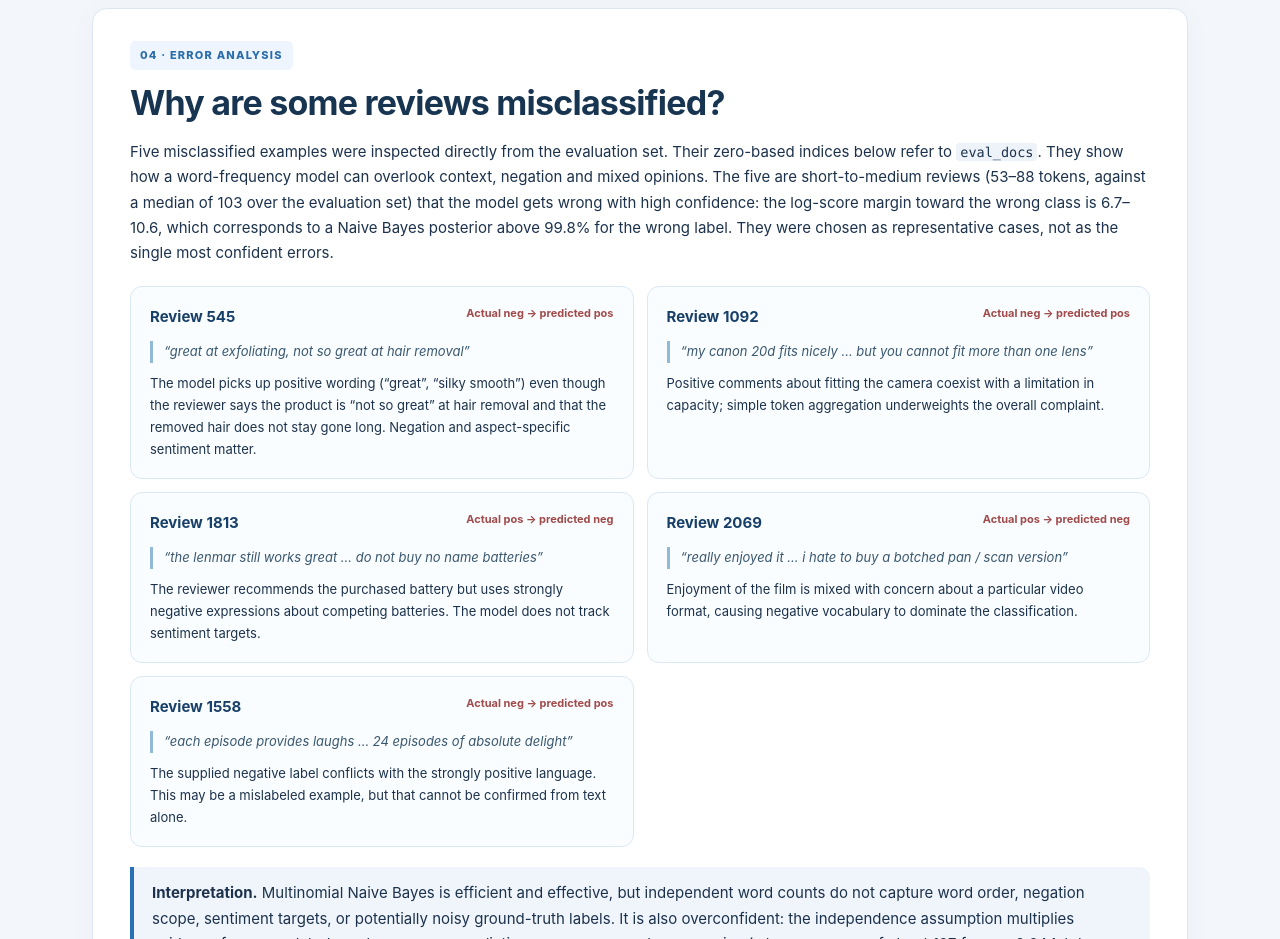
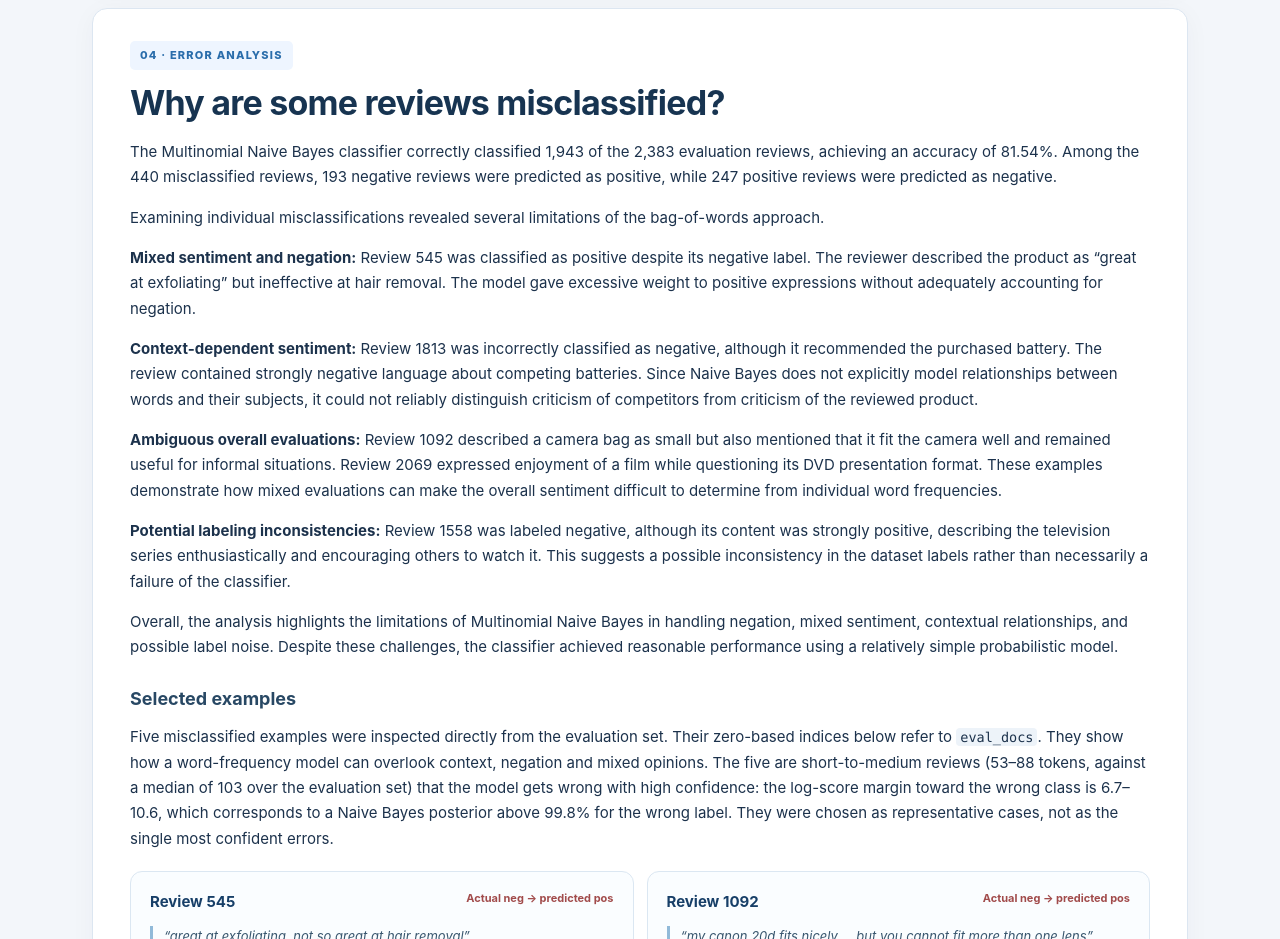
Before and after one commit to Zoey-Yang459/Zoey-Yang459.github.io, a plain HTML site: page assignment4/index.html in a window 1280 px wide. Shown: the part 3380-4319 px from the top of the page. Drawn offline with Linux system fonts and the light colour scheme.

Commit message:
Update index.html

```diff
--- a/assignment4/index.html
+++ b/assignment4/index.html
@@ -82,6 +82,14 @@ main{max-width:1130px;margin:29px auto 55px;padding:0 17px}.panel{scroll-margin-
 <section id="errors" class="panel">
   <div class="eyebrow">04 · ERROR ANALYSIS</div>
   <h2>Why are some reviews misclassified?</h2>
+  <p>The Multinomial Naive Bayes classifier correctly classified 1,943 of the 2,383 evaluation reviews, achieving an accuracy of 81.54%. Among the 440 misclassified reviews, 193 negative reviews were predicted as positive, while 247 positive reviews were predicted as negative.</p>
+  <p>Examining individual misclassifications revealed several limitations of the bag-of-words approach.</p>
+  <p><strong>Mixed sentiment and negation:</strong> Review 545 was classified as positive despite its negative label. The reviewer described the product as “great at exfoliating” but ineffective at hair removal. The model gave excessive weight to positive expressions without adequately accounting for negation.</p>
+  <p><strong>Context-dependent sentiment:</strong> Review 1813 was incorrectly classified as negative, although it recommended the purchased battery. The review contained strongly negative language about competing batteries. Since Naive Bayes does not explicitly model relationships between words and their subjects, it could not reliably distinguish criticism of competitors from criticism of the reviewed product.</p>
+  <p><strong>Ambiguous overall evaluations:</strong> Review 1092 described a camera bag as small but also mentioned that it fit the camera well and remained useful for informal situations. Review 2069 expressed enjoyment of a film while questioning its DVD presentation format. These examples demonstrate how mixed evaluations can make the overall sentiment difficult to determine from individual word frequencies.</p>
+  <p><strong>Potential labeling inconsistencies:</strong> Review 1558 was labeled negative, although its content was strongly positive, describing the television series enthusiastically and encouraging others to watch it. This suggests a possible inconsistency in the dataset labels rather than necessarily a failure of the classifier.</p>
+  <p>Overall, the analysis highlights the limitations of Multinomial Naive Bayes in handling negation, mixed sentiment, contextual relationships, and possible label noise. Despite these challenges, the classifier achieved reasonable performance using a relatively simple probabilistic model.</p>
+  <h3>Selected examples</h3>
   <p>Five misclassified examples were inspected directly from the evaluation set. Their zero-based indices below refer to <code>eval_docs</code>. They show how a word-frequency model can overlook context, negation and mixed opinions. The five are short-to-medium reviews (53–88 tokens, against a median of 103 over the evaluation set) that the model gets wrong with high confidence: the log-score margin toward the wrong class is 6.7–10.6, which corresponds to a Naive Bayes posterior above 99.8% for the wrong label. They were chosen as representative cases, not as the single most confident errors.</p>
   <div class="error-grid">
    <article class="error-card"><div class="error-head"><strong>Review 545</strong><span>Actual neg → predicted pos</span></div><blockquote>“great at exfoliating, not so great at hair removal”</blockquote><p>The model picks up positive wording (“great”, “silky smooth”) even though the reviewer says the product is “not so great” at hair removal and that the removed hair does not stay gone long. Negation and aspect-specific sentiment matter.</p></article>
```
